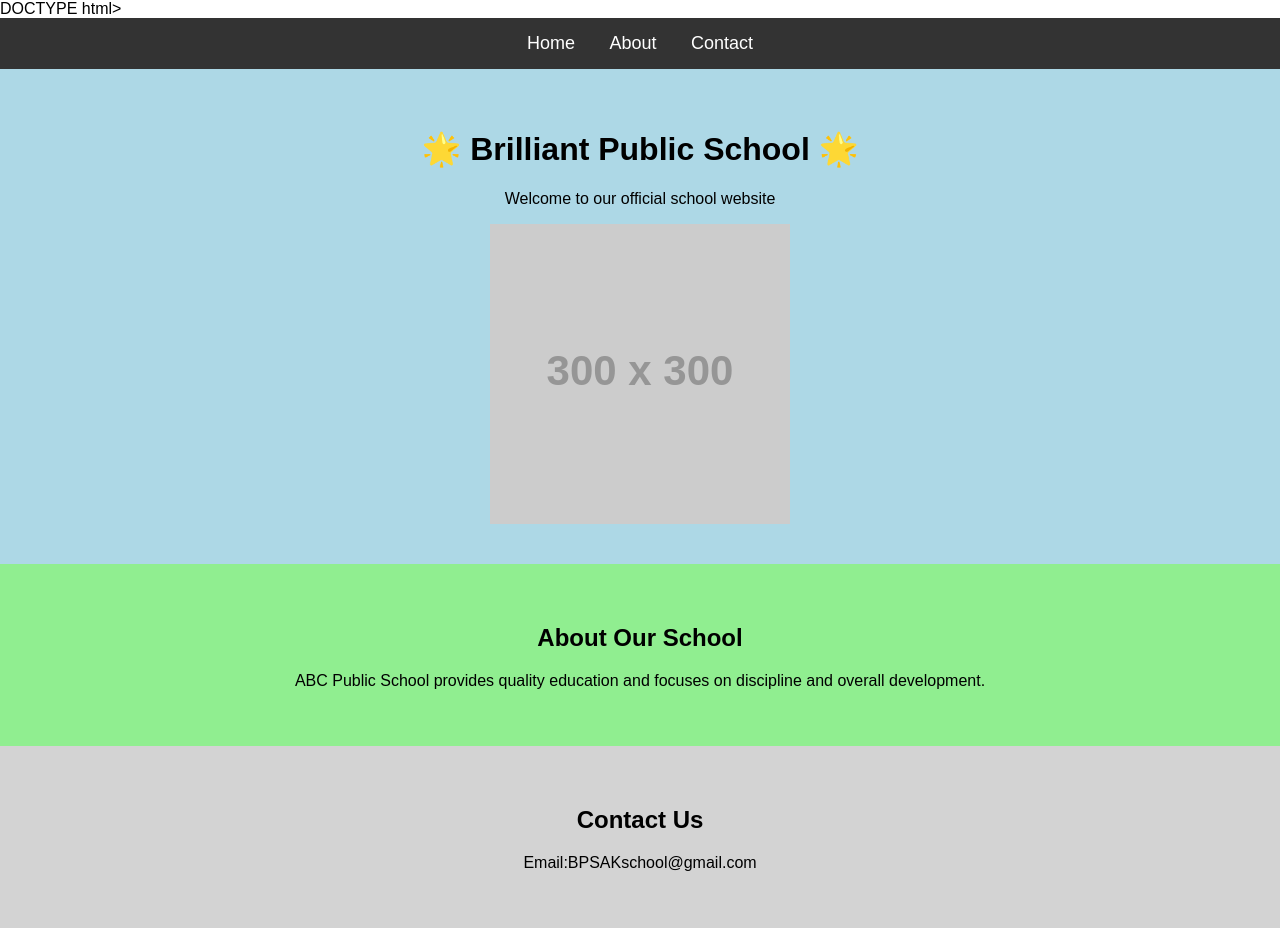
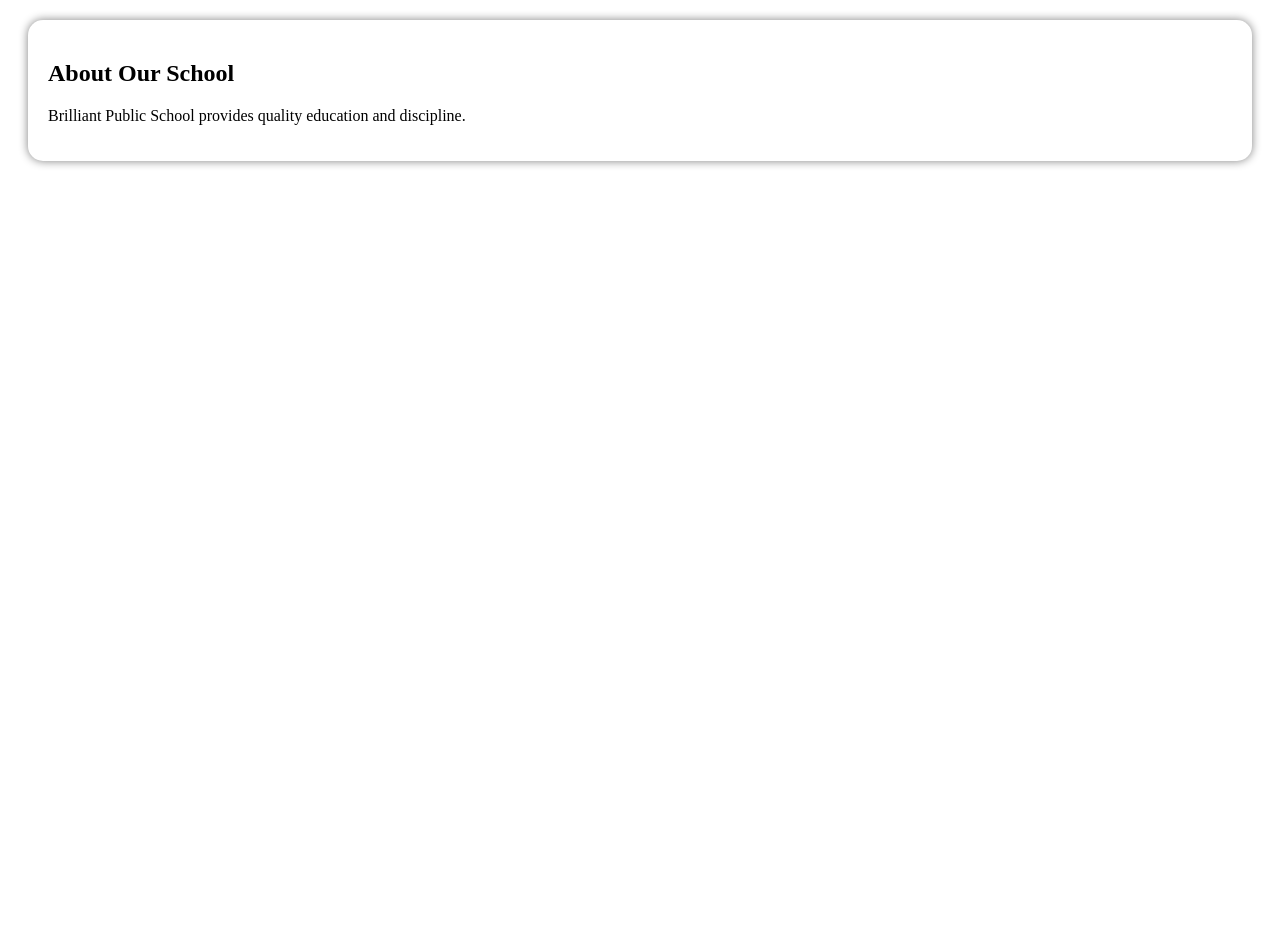
Before and after one commit to abhishekrana2000com-cpu/Abhishek32, a plain HTML site: page index.html in a window 1280 px wide. After the commit the page ends 800 px from the top, so only its background shows below. Drawn offline with Linux system fonts and the light colour scheme; placeholder pictures from the web are drawn by us.

Commit message:
Update index.html

```diff
--- a/index.html
+++ b/index.html
@@ -1,79 +1,4 @@
-DOCTYPE html>
-<html>
-<head>
-    <title>ABC Public School</title>
-
-    <style>
-        body {
-            margin: 0;
-            font-family: Arial;
-        }
-
-        /* Navbar */
-        .navbar {
-            background-color: #333;
-            padding: 15px;
-            text-align: center;
-        }
-
-        .navbar a {
-            color: white;
-            margin: 15px;
-            text-decoration: none;
-            font-size: 18px;
-        }
-
-        .navbar a:hover {
-            color: yellow;
-        }
-
-        /* Sections */
-        .section {
-            padding: 40px;
-            text-align: center;
-        }
-
-        .home {
-            background-color: lightblue;
-        }
-
-        .about {
-            background-color: lightgreen;
-        }
-
-        .contact {
-            background-color: lightgray;
-        }
-    </style>
-</head>
-
-<body>
-
-    <!-- Navbar -->
-    <div class="navbar">
-        <a href="#">Home</a>
-        <a href="#">About</a>
-        <a href="#">Contact</a>
-    </div>
-
-    <!-- Home Section -->
-    <div class="section home">
-        <h1>🌟 Brilliant Public School 🌟</h1>
-        <p>Welcome to our official school website</p>
-        <img src="https://via.placeholder.com/300" alt="School Image">
-    </div>
-
-    <!-- About Section -->
-    <div class="section about">
-        <h2>About Our School</h2>
-        <p>ABC Public School provides quality education and focuses on discipline and overall development.</p>
-    </div>
-
-    <!-- Contact Section -->
-    <div class="section contact">
-        <h2>Contact Us</h2>
-        <p>Email:BPSAKschool@gmail.com</p>
-    </div>
-
-</body>
-</html>
+<div style="background:white; padding:20px; margin:20px; border-radius:15px; box-shadow:0 0 10px gray;">
+    <h2>About Our School</h2>
+    <p>Brilliant Public School provides quality education and discipline.</p>
+</div>
```
